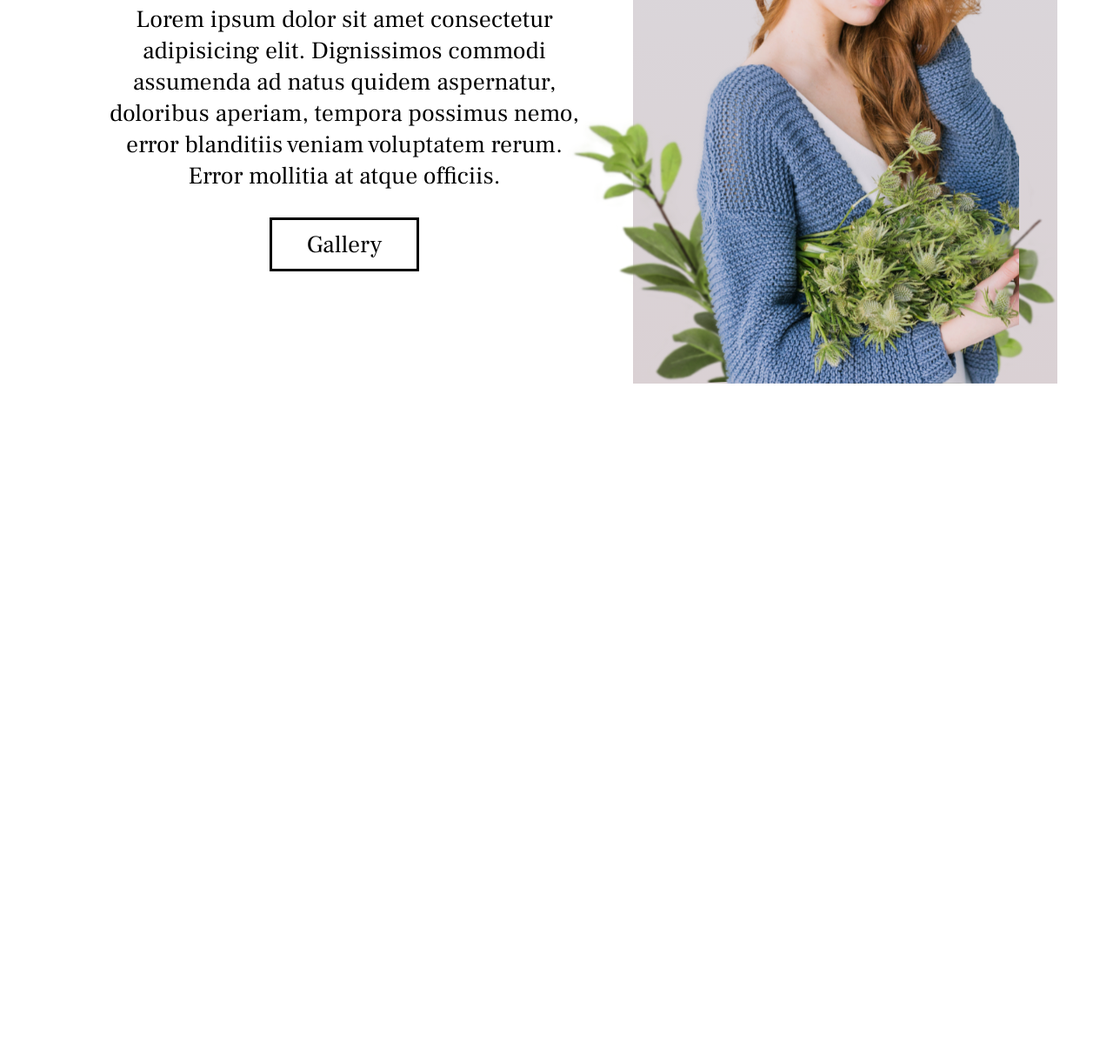
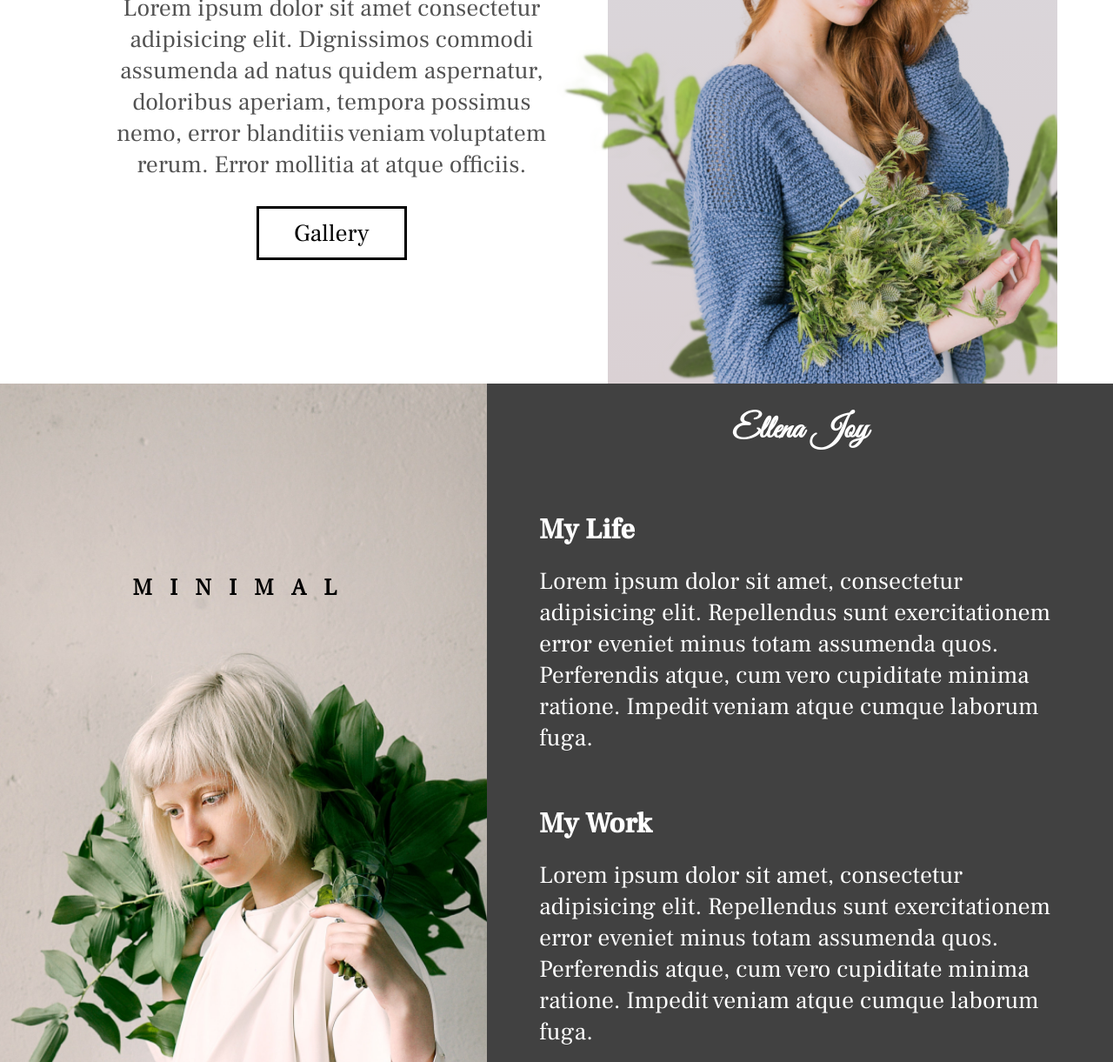
Before and after one commit to yvonneivon/ellenajoy-photographyweb, a plain HTML site: page index.html in a window 1280 px wide. Shown: the part 359-1580 px from the top of the page at 87% size. Before the commit the page ends 800 px from the top, so only its background shows below. Drawn offline with Linux system fonts and the light colour scheme.

Commit message:
Section 2 and fixing minor issues

```diff
--- a/index.html
+++ b/index.html
@@ -44,6 +44,35 @@
                 <img src="./assets/img/plant2.png" alt="" class="plant2 plant" />
             </div>
         </section>
+        <section>
+            <div class="about">
+                <div class="about-image">
+                    <h5>MINIMAL</h5>
+                    <img src="./assets/img/about-image.png" alt="potrait-picture">
+                </div>
+                <div class="about-text flex">
+                    <h2>Ellena Joy</h2>
+                    <div class="about-life">
+                        <h3>My Life</h3>
+                        <p>Lorem ipsum dolor sit amet, consectetur adipisicing elit. Repellendus sunt exercitationem
+                            error eveniet minus totam assumenda quos. Perferendis atque, cum vero cupiditate minima
+                            ratione. Impedit veniam atque cumque laborum fuga.</p>
+                    </div>
+                    <div class="about-work">
+                        <h3>My Work</h3>
+                        <p>Lorem ipsum dolor sit amet, consectetur adipisicing elit. Repellendus sunt exercitationem
+                            error eveniet minus totam assumenda quos. Perferendis atque, cum vero cupiditate minima
+                            ratione. Impedit veniam atque cumque laborum fuga.</p>
+                    </div>
+                    <div class="about-contact">
+                        <h3>Get In Touch</h3>
+                        <p>Lorem ipsum dolor sit amet, consectetur adipisicing elit. Repellendus sunt exercitationem
+                            error eveniet minus totam assumenda quos. Perferendis atque, cum vero cupiditate minima
+                            ratione. Impedit veniam atque cumque laborum fuga.</p>
+                    </div>
+                </div>
+            </div>
+        </section>
     </main>
 </body>
 
--- a/style.css
+++ b/style.css
@@ -22,12 +22,12 @@
 
 html {
 	font-size: 62.5%;
-    --header1: calc(2rem + 1vw);
-    --header2: calc(3.5rem + 1vw);
-    --header3: calc(3rem + 1vw);
-    --header4: calc(2.4rem + 1vw);
+	--header1: calc(1rem + 1vw);
+	--header2: calc(2.5rem + 1vw);
+	--header3: calc(2rem + 1vw);
+	--header4: calc(1.4rem + 1vw);
 	--text: calc(1.5rem + 1vw);
-    --big: calc(2.4rem + 1vw);
+	--big: calc(1.4rem + 1vw);
 	--special-color: #906272;
 	--background-color: #414141;
 	--grey-text: #525252;
@@ -89,7 +89,6 @@ h1 {
 	box-shadow: 0px 10px 10px rgba(0, 0, 0, 0.1);
 	z-index: 3;
 	position: relative;
-
 }
 
 nav {
@@ -121,12 +120,13 @@ nav {
 }
 
 .hero-introduction {
-    flex: 3 1 40rem;
+	flex: 2 1 40rem;
 	text-align: center;
 }
 
 .hero-introduction p {
 	padding: 3rem 6rem;
+	color: var(--grey-text);
 }
 
 .hero-introduction h2 {
@@ -147,7 +147,7 @@ nav {
 }
 
 .hero-ellena {
-    width: 40rem;
+	width: 100%;
 	height: 100%;
 	object-fit: cover;
 }
@@ -156,19 +156,15 @@ nav {
 	position: absolute;
 	bottom: 0;
 	z-index: -1;
-    width: 25rem;
+	left: -10%;
+	max-height: 60%;
 	transform: translateY(10%) rotateZ(-10deg) rotateX(-90deg);
-    animation: plant-entrance 1.5s ease-in-out 0.5s forwards,
-        plant-shake 2.5s infinite ease alternate-reverse 2s;
+	animation: plant-entrance 1.5s ease-in-out 0.5s forwards, plant-shake 2.5s infinite ease alternate-reverse 2s;
 	transform-origin: bottom;
 }
 
-.plant1 {
-    left: -7rem;
-}
-
 .plant2 {
-    left: 25rem;
+	left: 50%;
 }
 
 /* Animations */
@@ -207,8 +203,63 @@ to {
 	display: none;
 }
 
+/* About Section */
+.about {
+	min-height: 100vh;
+	display: flex;
+	flex-wrap: wrap;
+}
+
+.about-text div {
+	padding: 2rem 6rem;
+}
+
+.about-text h3 {
+	padding: 2rem 0rem;
+	font-family: "Ruhl Medium";
+}
+
+.about-text h2 {
+	font-family: "Vibes";
+	padding: 3rem;
+}
+
+.about-text {
+	flex: 2 1 40rem;
+	justify-content: space-around;
+	background: var(--background-color);
+	color: white;
+}
+
+.about-image {
+	flex: 1 1 40rem;
+	position: relative;
+}
+
+.about-image h5 {
+	position: absolute;
+	top: 20%;
+	left: 50%;
+	transform: translate(-50%, -20%);
+	letter-spacing: 2rem;
+}
+
+.about-image img {
+	width: 100%;
+	height: 100%;
+	object-fit: cover;
+}
+
 /* Media Query */
-@media screen and (max-width:888px) {
+@media screen and (max-width: 888px) {
+	.hero {
+		width: 100%;
+	}
+
+	.hero-introduction p {
+		padding: 5rem 3rem;
+	}
+
 	.burger {
 		position: relative;
 		display: block;
@@ -252,24 +303,28 @@ to {
 		z-index: 100;
 	}
 
-    .menu-check:checked+.nav-links {
+	.menu-check:checked + .nav-links {
 		transform: translateX(-100%);
 	}
 
-    .menu-check:checked~.burger span {
+	.menu-check:checked ~ .burger span {
 		background: white;
 	}
 
-    .menu-check:checked~.burger span:nth-child(1) {
+	.menu-check:checked ~ .burger span:nth-child(1) {
 		transform: rotateZ(45deg) translateY(300%);
 	}
 
-    .menu-check:checked~.burger span:nth-child(2) {
+	.menu-check:checked ~ .burger span:nth-child(2) {
 		opacity: 0;
 	}
 
-    .menu-check:checked~.burger span:nth-child(3) {
+	.menu-check:checked ~ .burger span:nth-child(3) {
 		transform: rotateZ(-45deg) translateY(-300%);
 	}
 
+	/* About Section */
+	.about-text div {
+		padding: 2rem 2rem;
 	}
+}
```
Lines whose indentation alone changed are shown as unchanged.
